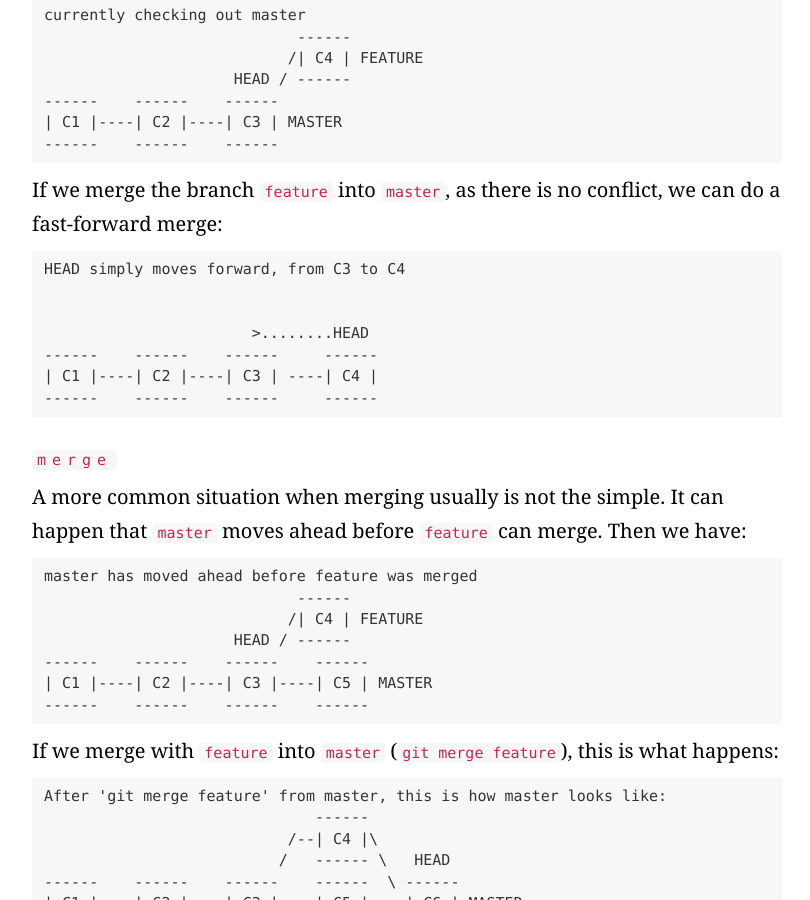
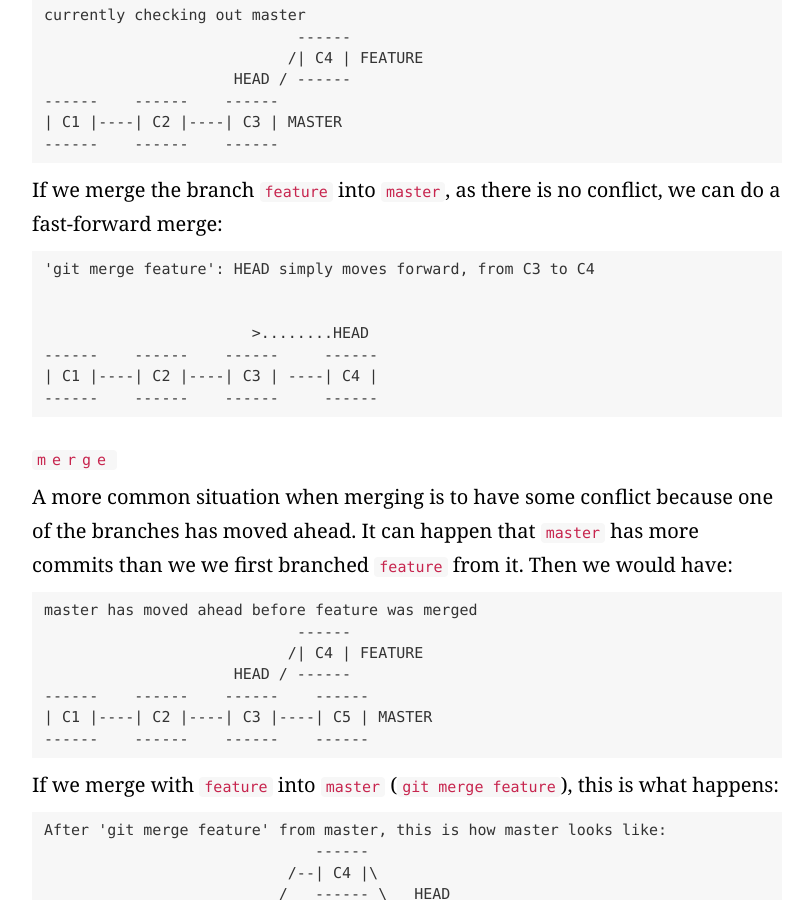
Before and after one commit to pwdd/pwdd.github.io, a Jekyll site: the page built from _posts/2016-08-19-the-difference-between-merge-and-rebase.md, in a window 1280 px wide and 900 px high, scrolled down 668 px. Shown: the whole window, without its empty margins (233-1043 px from the left). Built offline with Jekyll 4.4.1, drawn with Linux system fonts in a browser that asks for light colours; nearby versions of some CDN libraries; some web fonts are replaced.

Commit message:
re-wording

````diff
--- a/_posts/2016-08-19-the-difference-between-merge-and-rebase.md
+++ b/_posts/2016-08-19-the-difference-between-merge-and-rebase.md
@@ -27,7 +27,7 @@ currently checking out master
 If we merge the branch `feature` into `master`, as there is no conflict, we can do a fast-forward merge:
 
 ```
-HEAD simply moves forward, from C3 to C4
+'git merge feature': HEAD simply moves forward, from C3 to C4
 
 
                        >........HEAD
@@ -38,7 +38,7 @@ HEAD simply moves forward, from C3 to C4
 
 ## `merge`
 
-A more common situation when merging usually is not the simple. It can happen that `master` moves ahead before `feature` can merge. Then we have:
+A more common situation when merging is to have some conflict because one of the branches has moved ahead. It can happen that `master` has more commits than we we first branched `feature` from it. Then we would have:
 
 ```
 master has moved ahead before feature was merged
````
